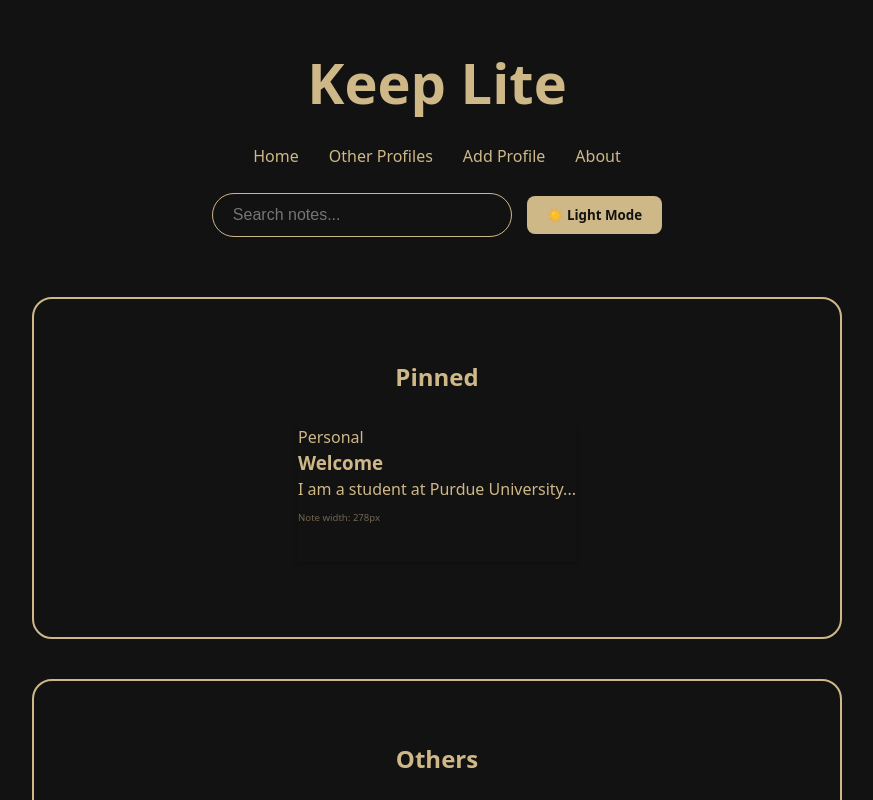
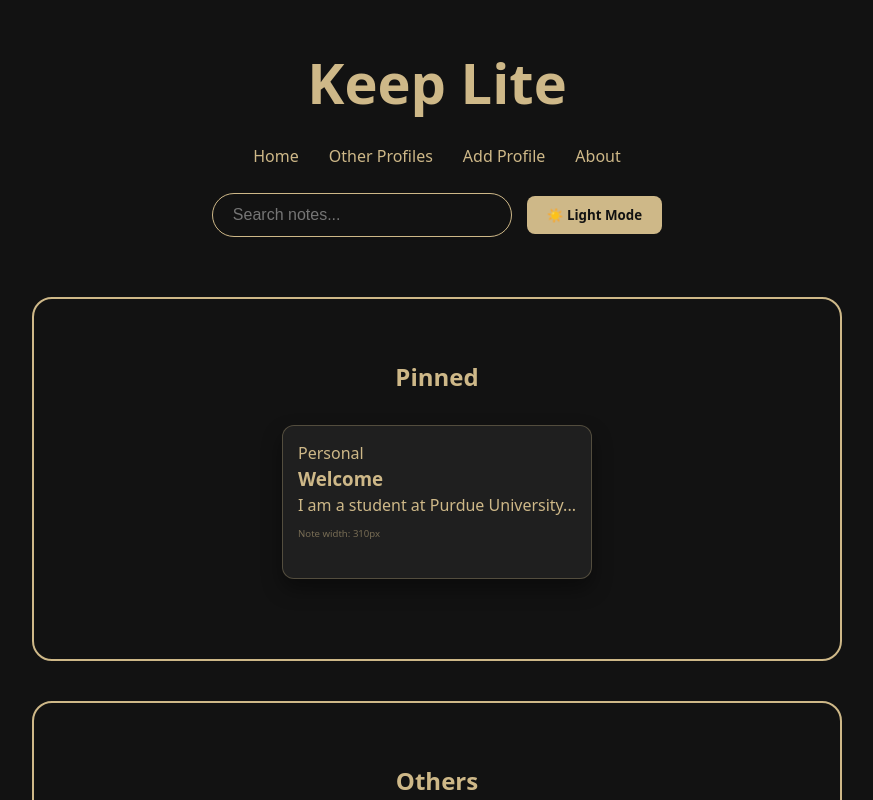
Before and after one commit to akang05/Profile-App, a React (Vite) app: page / in a window 1280 px wide. Shown: the top 800 px of the page, without its empty margins (203-1076 px from the left). Built offline with nearby package versions, Linux system fonts and the light colour scheme.

Commit message:
Checkpoint 3

```diff
--- a/src/components/Card.module.css
+++ b/src/components/Card.module.css
@@ -1,19 +1,41 @@
 .card {
   position: relative;
-  display: inline-block; /* Required for Masonry */
+  display: flex; /* Changed to flex for better vertical stacking */
+  flex-direction: column;
   width: 100%;
-  margin-bottom: 15px;
+  margin-bottom: 20px;
   break-inside: avoid;
+  background: rgba(150, 150, 150, 0.1); /* Matches your dark theme */
+  border: 1px solid rgba(206, 184, 136, 0.3);
+  border-radius: 12px;
+  padding: 15px;
+  transition: transform 0.2s ease, box-shadow 0.3s ease;
+}
+
+.card:hover {
+  transform: translateY(-5px);
+  border-color: #ceb888;
+}
+
+/* Ensure the image is a block and has a minimum presence */
+.cardImg {
+  width: calc(100% + 30px); /* Stretches to edges of padded card */
+  margin: -15px -15px 15px -15px; /* Pulls image to the top/sides */
+  height: 200px; /* Force a height so it doesn't stay 0px */
+  object-fit: cover; /* Prevents squashing */
+  border-bottom: 1px solid rgba(206, 184, 136, 0.2);
 }
 
 .pinBtn {
   position: absolute;
   top: 10px;
   right: 10px;
-  background: transparent;
+  background: rgba(0, 0, 0, 0.5); /* Semi-transparent circle */
+  border-radius: 50%;
+  padding: 5px;
   border: none;
   cursor: pointer;
-  font-size: 1.2rem;
+  z-index: 10;
   opacity: 0;
   transition: opacity 0.2s;
 }
@@ -23,7 +45,7 @@
 }
 
 .cardActions {
-  margin-top: 15px;
+  margin-top: auto; /* Pushes delete button to the bottom */
   display: flex;
   justify-content: flex-end;
   opacity: 0;
@@ -33,16 +55,3 @@
 .card:hover .cardActions {
   opacity: 1;
 }
-
-.deleteBtn {
-  background: transparent;
-  border: none;
-  cursor: pointer;
-  font-size: 1rem;
-}
-
-.cardImg {
-  width: 100%;
-  border-radius: 8px;
-  margin-bottom: 10px;
-}
```
